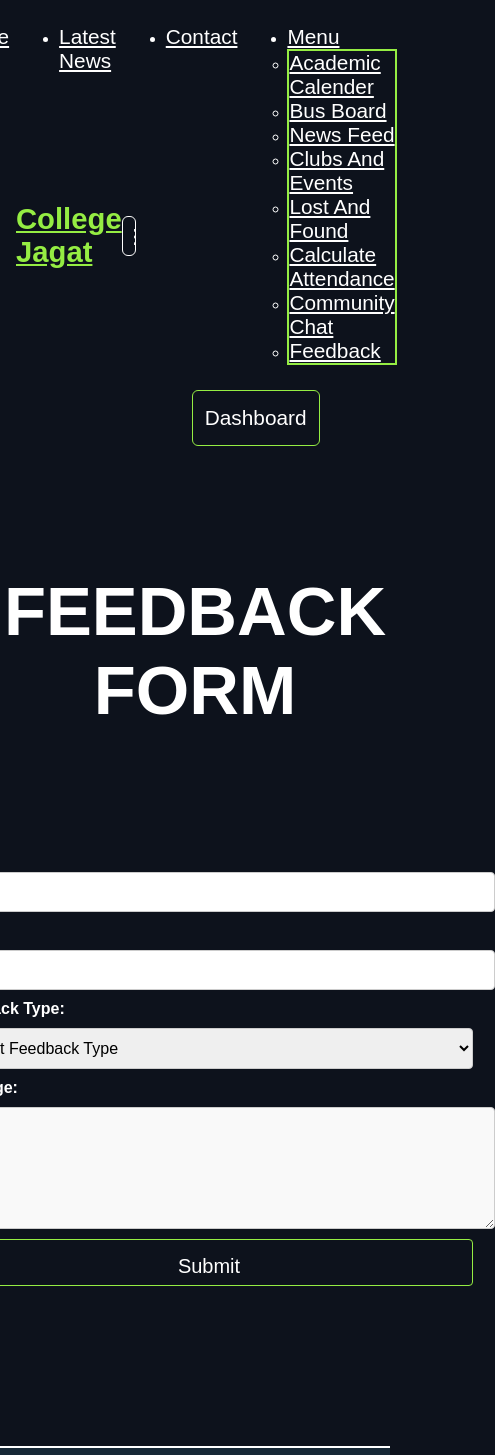
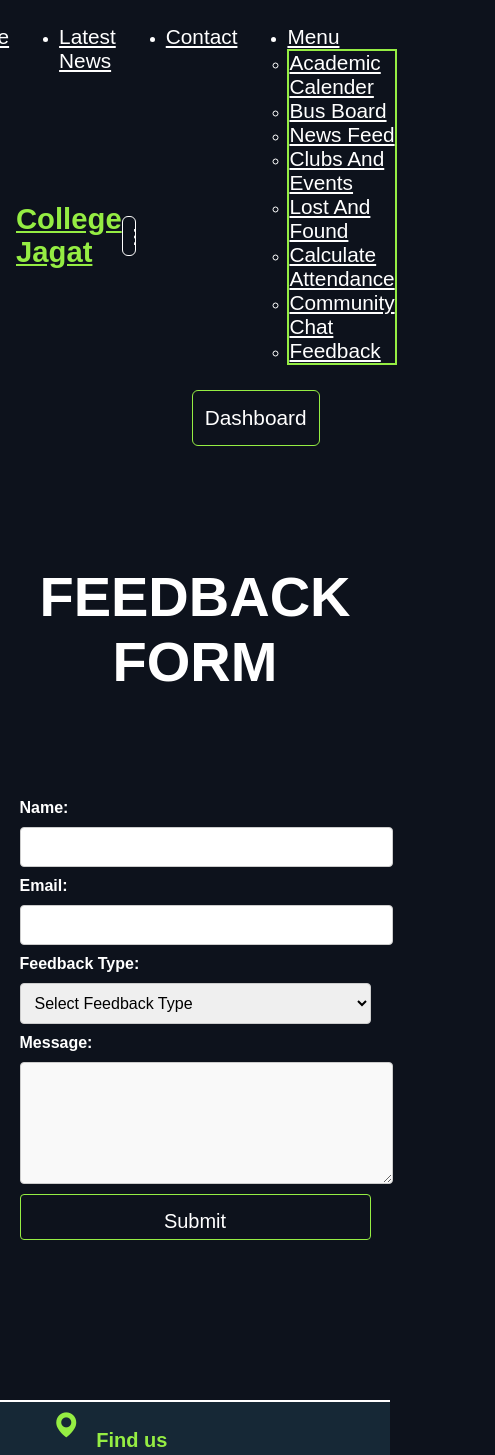
Before and after one commit to aadixcodes/College-Jagat, a React (Vite) app: page /feedbackform in a window 390 px wide. Shown: the top 1455 px of the page, 495 px wide, since content can reach past the window. Built offline with nearby package versions, Linux system fonts and the light colour scheme.

Commit message:
Update feedback.scss

```diff
--- a/src/style/feedback.scss
+++ b/src/style/feedback.scss
@@ -119,8 +119,28 @@
     transform: translateX(-50%) scaleY(1.3) scaleX(0.8);
   }
 
-  @media (max-width: 600px) {
+ @media (max-width: 615px) {
     .container {
       max-width: 90%;
     }
+    .feedback-form form {
+      margin-top: 3rem;
+      width: 90vw;
+      // background-color: #95ed43;
+    }
+    .feedback-form form input[type="text"],
+  .feedback-form form input[type="email"],
+  #feedbackType,
+  #message{
+    width: 90vw;
   }
+  #fb-sub-btn{
+    width: 90vw;
+  }
+  }
+
+  @media (max-width: 430px){
+    .feedback-heading h1{
+      font-size: 3.5rem;
+    }
+  }
```
